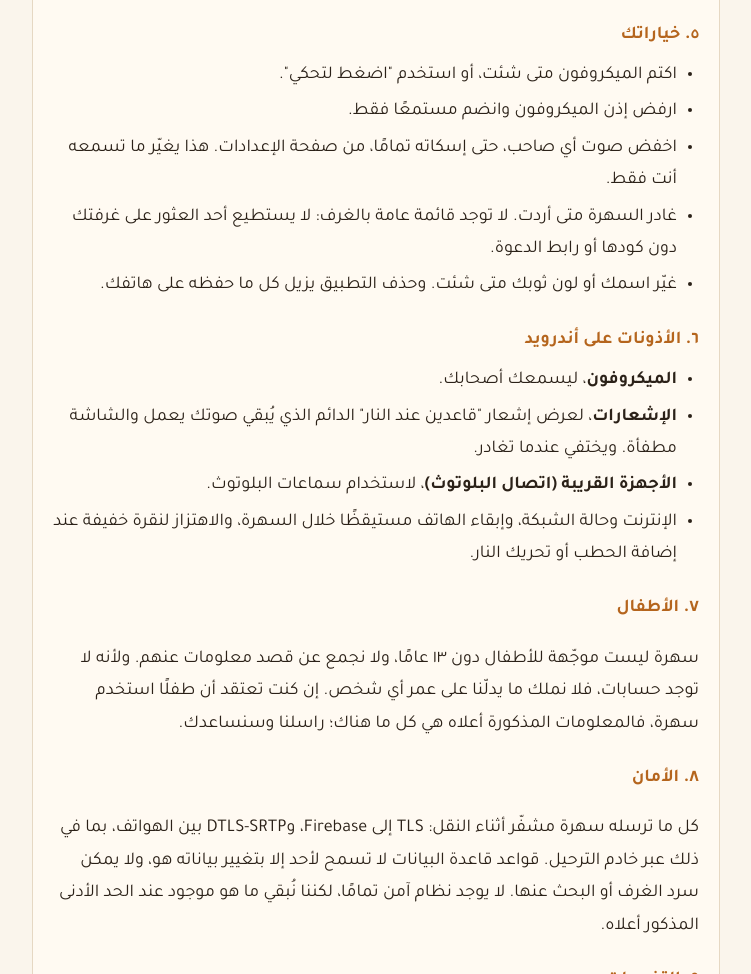
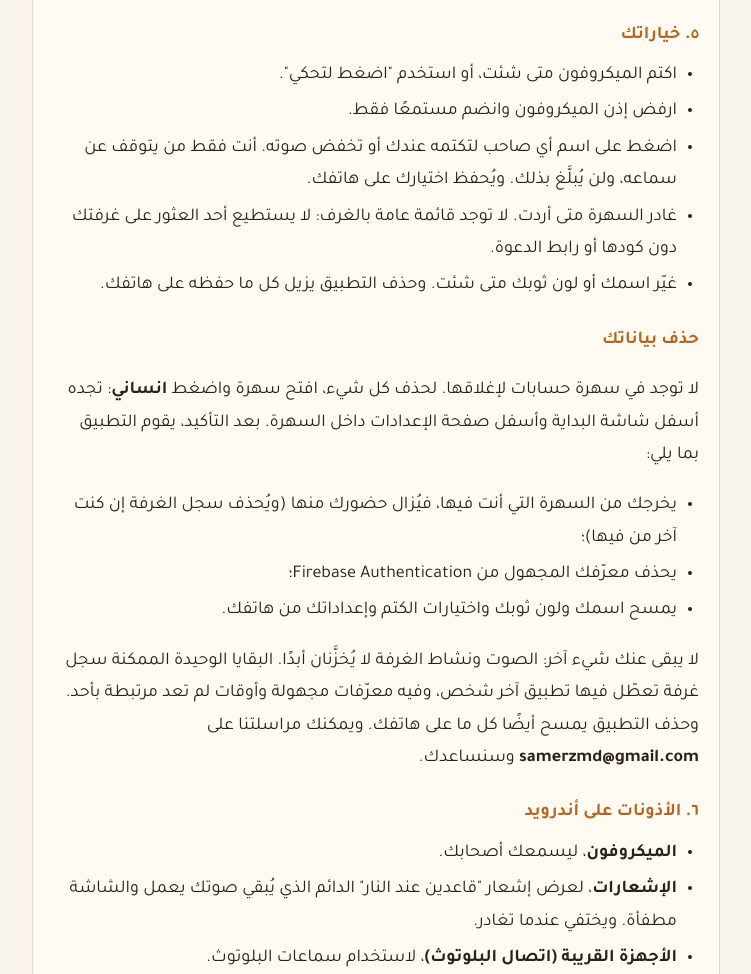
Before and after one commit to samerzmd/sahra-privacy, a plain HTML site: page index.html in a window 1280 px wide. Shown: the part 7200-8174 px from the top of the page, without its empty margins (264-1015 px from the left). Drawn offline with Linux system fonts and the light colour scheme.

Commit message:
Add deleting your data (Forget me) and per-friend mute

```diff
--- a/index.html
+++ b/index.html
@@ -235,10 +235,19 @@
   <ul>
     <li>اكتم الميكروفون متى شئت، أو استخدم "اضغط لتحكي".</li>
     <li>ارفض إذن الميكروفون وانضم مستمعًا فقط.</li>
-    <li>اخفض صوت أي صاحب، حتى إسكاته تمامًا، من صفحة الإعدادات. هذا يغيّر ما تسمعه أنت فقط.</li>
+    <li>اضغط على اسم أي صاحب لتكتمه عندك أو تخفض صوته. أنت فقط من يتوقف عن سماعه، ولن يُبلَّغ بذلك. ويُحفظ اختيارك على هاتفك.</li>
     <li>غادر السهرة متى أردت. لا توجد قائمة عامة بالغرف: لا يستطيع أحد العثور على غرفتك دون كودها أو رابط الدعوة.</li>
     <li>غيّر اسمك أو لون ثوبك متى شئت. وحذف التطبيق يزيل كل ما حفظه على هاتفك.</li>
   </ul>
+
+  <h3 id="delete-ar">حذف بياناتك</h3>
+  <p>لا توجد في سهرة حسابات لإغلاقها. لحذف كل شيء، افتح سهرة واضغط <strong>انساني</strong>: تجده أسفل شاشة البداية وأسفل صفحة الإعدادات داخل السهرة. بعد التأكيد، يقوم التطبيق بما يلي:</p>
+  <ul>
+    <li>يخرجك من السهرة التي أنت فيها، فيُزال حضورك منها (ويُحذف سجل الغرفة إن كنت آخر من فيها)؛</li>
+    <li>يحذف معرّفك المجهول من Firebase Authentication؛</li>
+    <li>يمسح اسمك ولون ثوبك واختيارات الكتم وإعداداتك من هاتفك.</li>
+  </ul>
+  <p>لا يبقى عنك شيء آخر: الصوت ونشاط الغرفة لا يُخزَّنان أبدًا. البقايا الوحيدة الممكنة سجل غرفة تعطّل فيها تطبيق آخر شخص، وفيه معرّفات مجهولة وأوقات لم تعد مرتبطة بأحد. وحذف التطبيق يمسح أيضًا كل ما على هاتفك. ويمكنك مراسلتنا على <strong dir="ltr">samerzmd@gmail.com</strong> وسنساعدك.</p>
 
   <h3>٦. الأذونات على أندرويد</h3>
   <ul>
```
